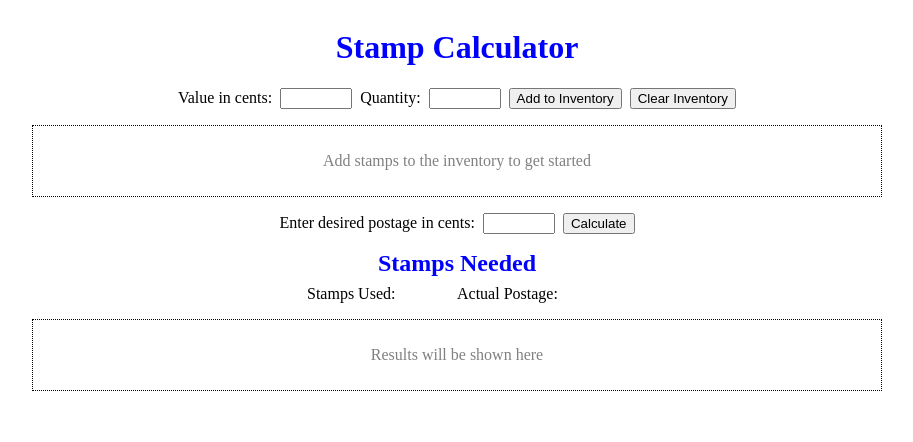
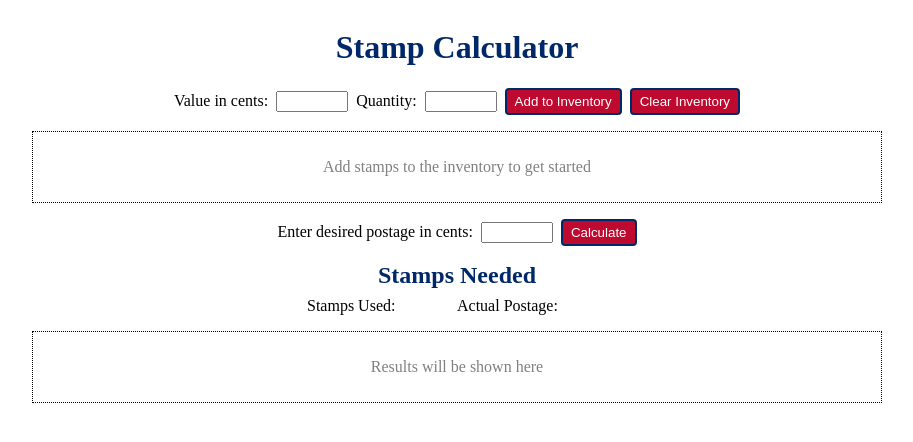
Before and after one commit to jagLas/stamp-calculator, a website with bundled scripts: page public/index.html in a window 1280 px wide. Shown: the whole page, without its empty margins (183-1096 px from the left). Built offline with nearby package versions, Linux system fonts and the light colour scheme.

Commit message:
styled buttons and changed headers

```diff
--- a/public/css/main.css
+++ b/public/css/main.css
@@ -12,7 +12,7 @@ body {
 }
 
 h1 {
-    color: blue;
+    color: #002868;
     text-align: center;
 }
 
@@ -41,3 +41,28 @@ input[type="number"] {
     justify-content: center;
     gap: 8px;
 }
+
+button, input[type="submit"] {
+    background-color: #BF0A30;
+    border-bottom: 2px solid #002868;
+    border-right: 2px solid #002868;
+    border-top: 2px solid #002868;
+    border-left: 2px solid #002868;
+    border-radius: 4px;
+    color: white;
+    padding: 4px 8px;
+}
+
+button:hover, input[type="submit"]:hover {
+    background-color: #e60e3d;
+    transition: background-color .5s;
+}
+
+button:active, input[type="submit"]:active {
+    background-color: #e60e3d;
+    border-top: 2px solid #4474c2d0;
+    border-left: 2px solid #4474c2d0;
+    border-bottom: 2px solid #4474c2d0;
+    border-right: 2px solid #4474c2d0;
+    transition: background-color .5s;
+}
--- a/public/css/results.css
+++ b/public/css/results.css
@@ -20,7 +20,7 @@
 h2 {
     text-align: center;
     margin: 0px auto;
-    color: blue;
+    color: #002868;
 }
 
 #result {
```
